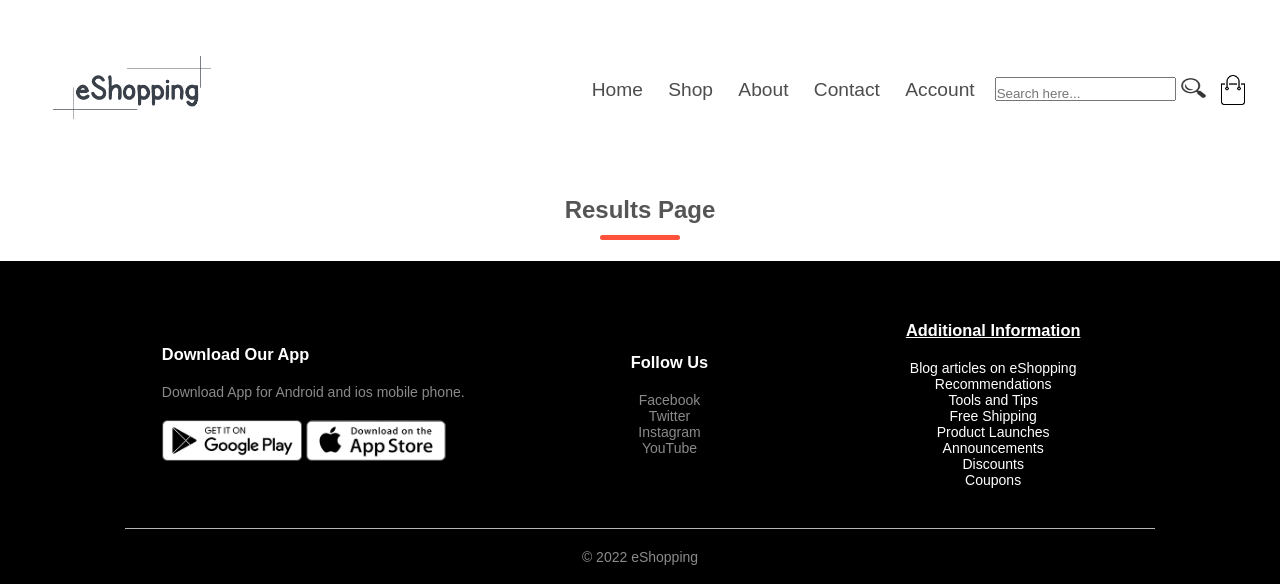
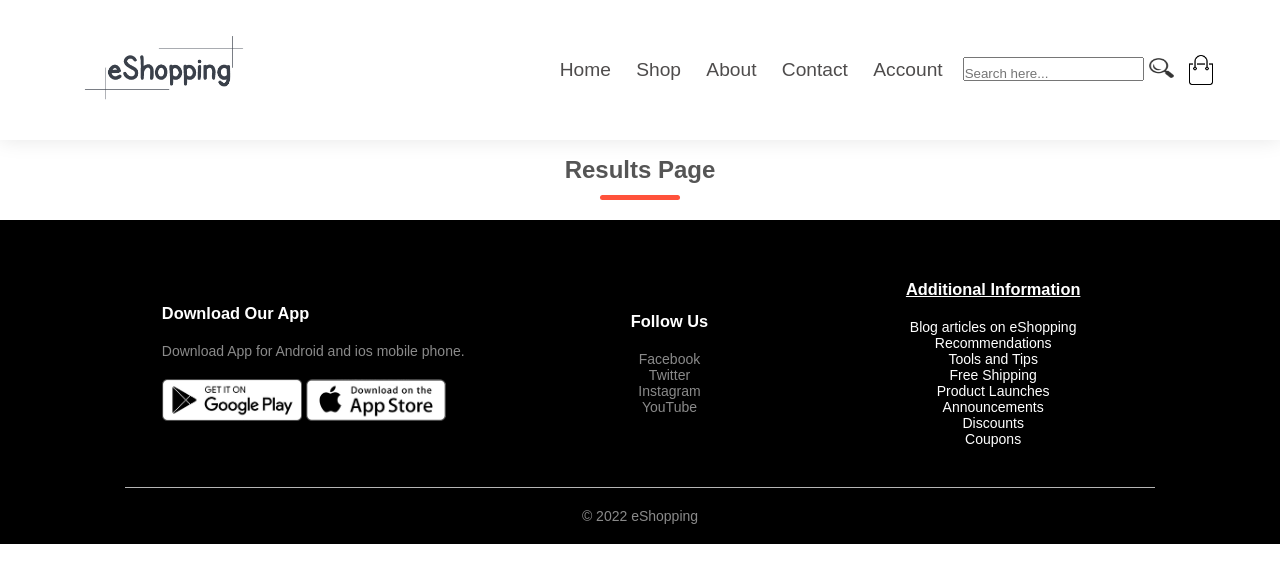
Before and after one commit to mikemwai/eShopping, a PHP site: page /Homepage/results.php in a window 1280 px wide. Shown: the top 584 px of the page. Run offline with PHP 8.4, Linux system fonts and the light colour scheme.

Commit message:
On branch master  Your branch is up to date with 'origin/master'.  Changes to be committed: 	modified:   Account/Products.css 	modified:   Homepage/Shoppage.css

```diff
--- a/Account/Products.css
+++ b/Account/Products.css
@@ -10,12 +10,16 @@ body {
 }
 
 /*-----------Navigation-------*/
+.header
+{
+    box-shadow: 0 0 20px 0px rgba(0, 0, 0, 0.1);
+}
 
 .navbar {
     font-size: 120%;
-    width: 95%;
+    width: 90%;
     margin: auto;
-    padding: 35px 0;
+    padding: 14.8px 0;
     display: flex;
     align-items: center;
     justify-content: space-between;
@@ -80,6 +84,7 @@ nav ul li a
     left: 50%;
     transform: translateX(-50%);
 }
+
 .btn {
     display: inline-block;
     background:
@@ -91,6 +96,7 @@ nav ul li a
     transition: background 0.5s;
     margin-bottom: 0px;
     margin-top: 6px;
+    border:none;
 }
 
 .btn:hover {
```
Also changed, not shown: Homepage/Shoppage.css (+7 -3 lines).
